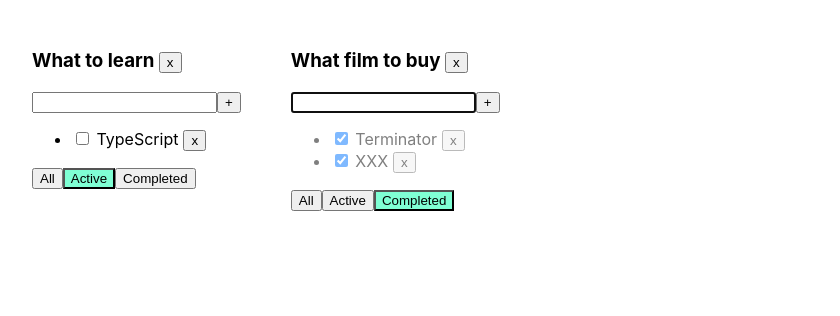
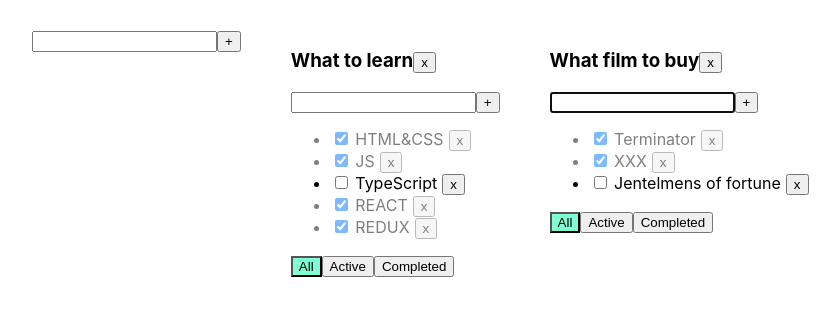
Before and after one commit to UncleStifler/03_TodoList, a React (Create React App) app: page / in a window 1280 px wide. Shown: the top 316 px of the page, without its empty margins (48-888 px from the left). Built offline with nearby package versions, Linux system fonts and the light colour scheme; the HTML template or start-up script is replaced by a standard one.

Commit message:
AddItemForm - refactoring from Todolist component

```diff
--- a/src/App.tsx
+++ b/src/App.tsx
@@ -1,7 +1,8 @@
 import React, {useState} from 'react';
 import './App.css';
+import {v1} from "uuid"
 import TodoList from "./components/TodoList";
-import {v1} from "uuid"
+import {AddItemForm} from "./components/AddItemForm";
 
 export type FilterValuesType = "all" | "completed" | "active"
 export type ToDoListType = {
@@ -16,8 +17,8 @@ function App() {
     const todoListID2 = v1()
 
     const [todoLists, setTodoLists] = useState<ToDoListType[]>([
-        {id: todoListID1, todoListTitle: "What to learn", filter: "active"},
-        {id: todoListID2, todoListTitle: "What film to buy", filter: "completed"}
+        {id: todoListID1, todoListTitle: "What to learn", filter: "all"},
+        {id: todoListID2, todoListTitle: "What film to buy", filter: "all"}
     ])
 
 
@@ -83,8 +84,12 @@ function App() {
         setTasksObj({...tasksObj})
     }
 
+
+
     return (
         <div className="App">
+            <AddItemForm addItem={() => {}}
+                         todoListID={"blablabla"}/>
             {
                 todoLists.map(t => {
                     let tasksForTodolist = tasksObj[t.id];
--- /dev/null
+++ b/src/components/AddItemForm.tsx
@@ -0,0 +1,45 @@
+import React, {ChangeEvent, KeyboardEvent, useState} from "react";
+
+export type AddItemFormPropsType = {
+    addItem: (title: string, todolistID: string) => void
+    todoListID: string
+}
+
+export function AddItemForm(props: AddItemFormPropsType) {
+    const [newTaskTitle, setNewTaskTitle] = useState("")
+    const [error, setError] = useState<string | null>(null)
+
+    const onChangeHandler = (e: ChangeEvent<HTMLInputElement>) => {
+        setError("")
+        setNewTaskTitle(e.currentTarget.value)
+    }
+
+    const addTaskHandler = () => {
+        if (newTaskTitle.trim() !== "") {
+            props.addItem(newTaskTitle.trim(), props.todoListID)
+            setNewTaskTitle("")
+        }
+    }
+
+    const enterHandler = (e: KeyboardEvent<HTMLInputElement>) => {
+        if (e.ctrlKey && e.charCode === 13 && newTaskTitle.trim() !== "") {
+            props.addItem(newTaskTitle, props.todoListID)
+            setNewTaskTitle("")
+        } else {
+            setError("Title is required")
+        }
+    }
+    return (
+        <div>
+            <input
+                autoFocus
+                value={newTaskTitle}
+                onChange={onChangeHandler}
+                onKeyPress={enterHandler}
+                className={error ? "error" : ""}
+            />
+            <button onClick={addTaskHandler}>+</button>
+            {error && <div className={"error-message"}>Title required</div>}
+        </div>
+    );
+};
--- a/src/components/TodoList.tsx
+++ b/src/components/TodoList.tsx
@@ -1,5 +1,6 @@
-import React, {ChangeEvent, KeyboardEvent, useState} from 'react';
+import React, {ChangeEvent} from 'react';
 import {FilterValuesType} from "../App";
+import {AddItemForm} from "./AddItemForm";
 
 
 export type TaskType = {
@@ -20,33 +21,7 @@ export type TodoListType = {
     removeTodoList: (todoListID: string) => void
 }
 
-const TodoList = (props: TodoListType) => {
-
-    const [newTaskTitle, setNewTaskTitle] = useState("")
-    const [error, setError] = useState<string | null>(null)
-
-    const addTaskHandler = () => {
-        if (newTaskTitle.trim() !== "") {
-            props.addTask(newTaskTitle.trim(), props.todoListID)
-            setNewTaskTitle("")
-        }
-    }
-
-    const enterHandler = (e: KeyboardEvent<HTMLInputElement>) => {
-        if (e.ctrlKey && e.charCode === 13 && newTaskTitle.trim() !== "") {
-            props.addTask(newTaskTitle, props.todoListID)
-            setNewTaskTitle("")
-        } else {
-            setError("Title is required")
-        }
-
-        // ctrlKey: boolean;
-        // charCode: number; }) => {
-        // if (e.ctrlKey && e.charCode === 13) {
-        //     props.addTask(newTaskTitle)
-        //     setNewTaskTitle("")
-        // }
-    }
+export const TodoList=(props: TodoListType) => {
 
     const onAllClickHandler = () => {
         props.changeFilter("all", props.todoListID)
@@ -57,10 +32,6 @@ const TodoList = (props: TodoListType) => {
     const onActiveClickHandler = () => {
         props.changeFilter("active", props.todoListID)
     }
-    const onChangeHandler = (e: ChangeEvent<HTMLInputElement>) => {
-        setError("")
-        setNewTaskTitle(e.currentTarget.value)
-    }
 
     const removeTodoListHandler = () => {
         props.removeTodoList(props.todoListID)
@@ -68,18 +39,12 @@ const TodoList = (props: TodoListType) => {
 
     return (
         <div>
-            <h3>{props.todoListTitle} <button onClick={removeTodoListHandler}>x</button></h3>
-            <div>
-                <input
-                    autoFocus
-                    value={newTaskTitle}
-                    onChange={onChangeHandler}
-                    onKeyPress={enterHandler}
-                    className={error ? "error" : ""}
-                />
-                <button onClick={addTaskHandler}>+</button>
-                {error && <div className={"error-message"}>Title required</div>}
-            </div>
+            <h3>{props.todoListTitle}
+                <button onClick={removeTodoListHandler}>x</button>
+            </h3>
+            <AddItemForm
+                addItem={props.addTask}
+                todoListID={props.todoListID}/>
             <ul>
                 {props.tasks.map(
                     t => {
@@ -122,4 +87,4 @@ const TodoList = (props: TodoListType) => {
         ;
 };
 
-export default TodoList;
+export default TodoList
```
